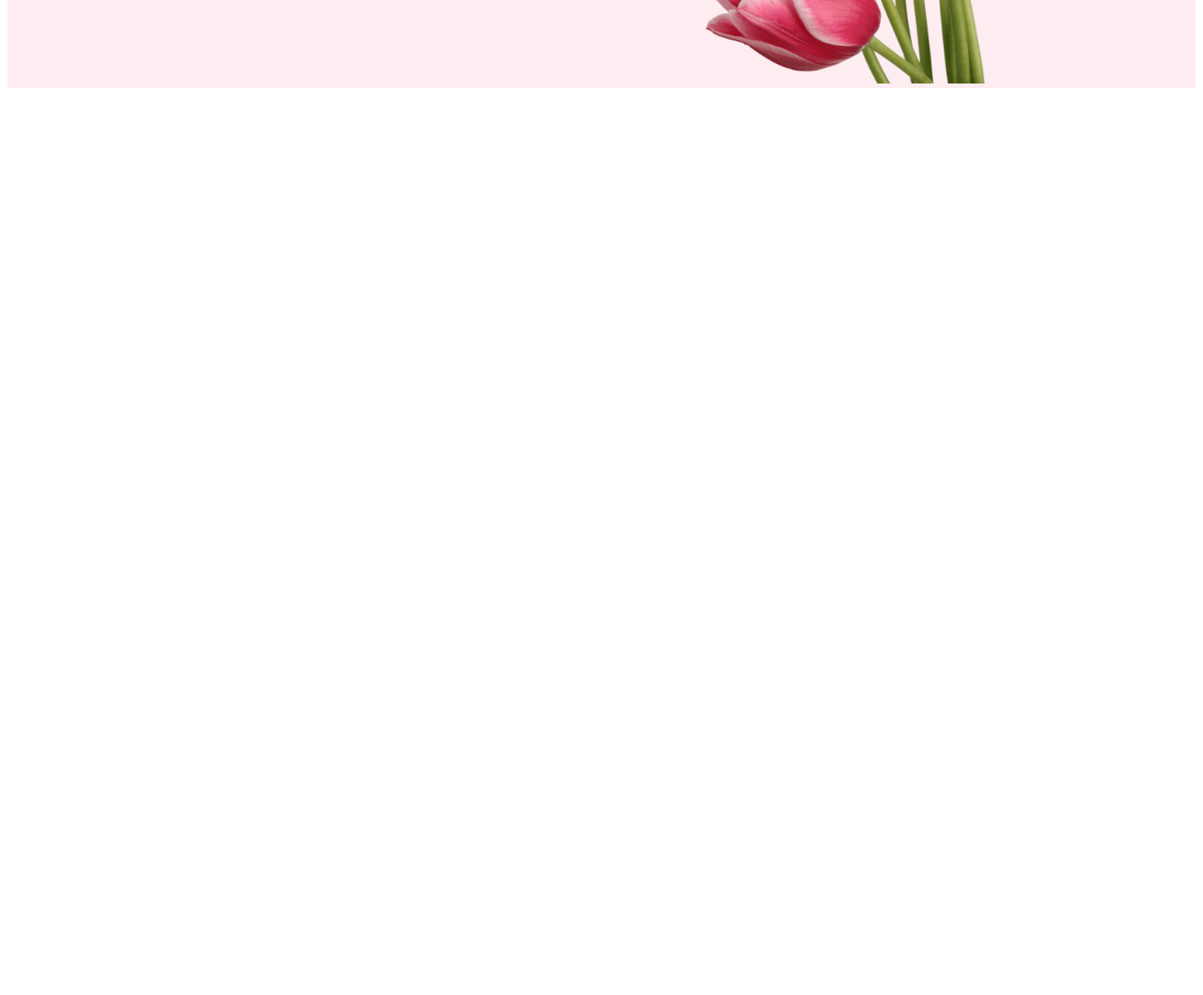
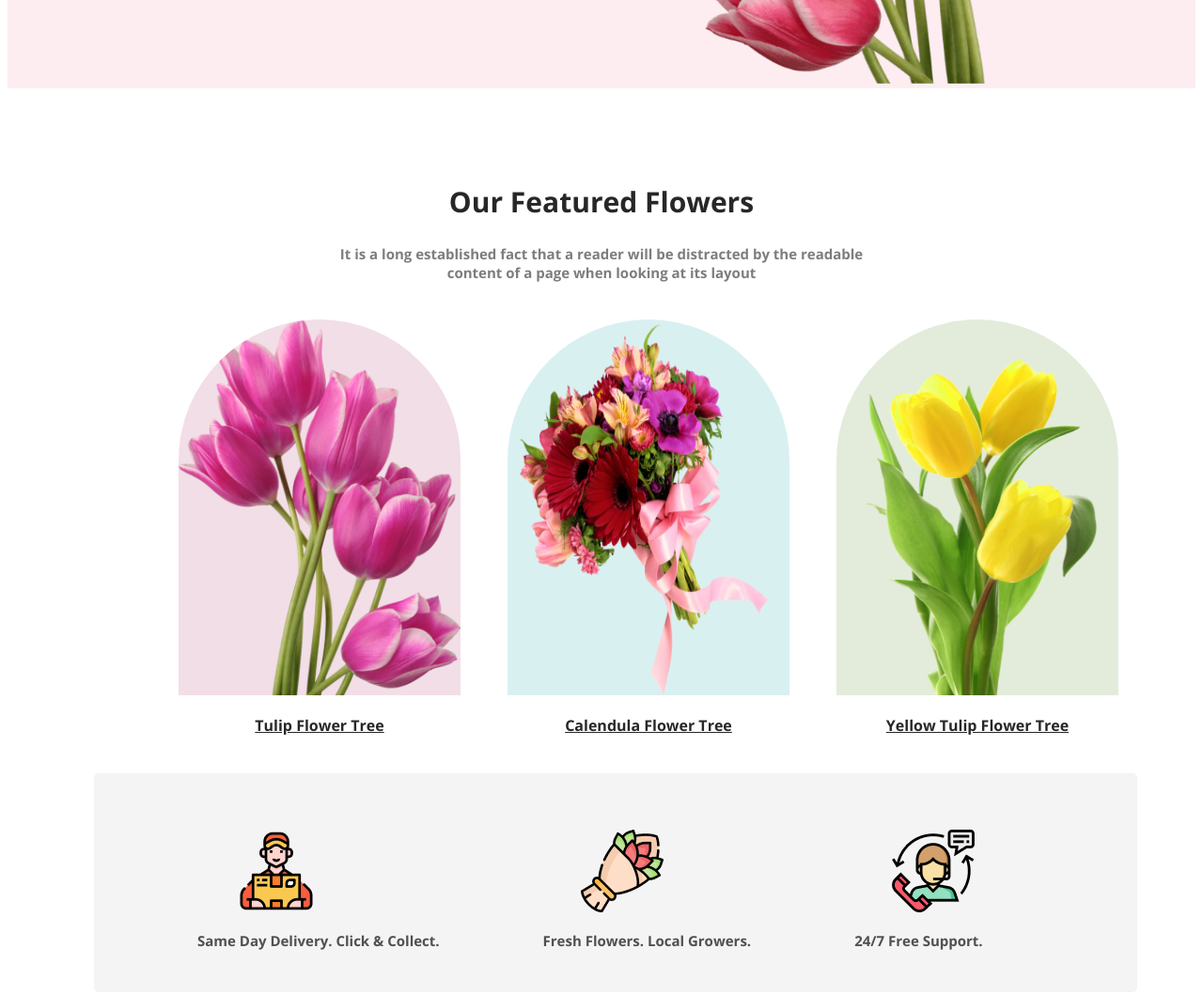
Before and after one commit to munna454/flowers-gallery-assaignment, a plain HTML site: page index.html in a window 1280 px wide. Shown: the part 549-1608 px from the top of the page at 94% size. Before the commit the page ends 800 px from the top, so only its background shows below. Drawn offline with nearby package versions, Linux system fonts and the light colour scheme; a web font is replaced by a local one.

Commit message:
support section added

```diff
--- a/index.html
+++ b/index.html
@@ -31,9 +31,47 @@
         </div>
 
     </header>
+           <!--main section-->
+    <main>
+        <section class="featured-container">
+           <div class="featured-section">
+            <h1 class="section-title">Our Featured Flowers</h1>
+            <p class="featured-description">It is a long established fact that a reader will be distracted by the readable <br>
+                content of a page when looking at its layout</p>
+           </div>
+           <div class="featured-image">
+            <div>
+                <img class="image-1" src="Flower Asset/pngwing 6.png" alt="">
+                <p class="image-description">Tulip Flower Tree</p>
+            </div>
+            <div>
+                <img class="image-2" src="Flower Asset/pngwing 5.png" alt="">
+                <p class="image-description">Calendula Flower Tree</p>
+            </div>
+            <div>
+                <img class="image-3" src="Flower Asset/pngwing 7.png" alt="">
+                <p class="image-description">Yellow Tulip Flower Tree</p>
+            </div>
 
-    <main>
+           </div>
+        </section>
 
+        <section class="support-container">
+            <div class="support-section">
+                <div>
+                    <img class="icon-1" src="Flower Asset/Group 57.png" alt="">
+                    <p class="support-description">Same Day Delivery. Click & Collect.</p>
+                </div>
+                <div>
+                    <img class="icon-2" src="Flower Asset/Group 58.png" alt="">
+                    <p class="support-description">Fresh Flowers. Local Growers.</p>
+                </div>
+                <div>
+                    <img class="icon-3" src="Flower Asset/Group 59.png" alt="">
+                    <p class="support-description">24/7 Free Support.</p>
+                </div>
+            </div>
+        </section>
     </main>
 
     <footer>
--- a/style/flower.css
+++ b/style/flower.css
@@ -45,3 +45,78 @@ header{
     height: 600px;
     padding: 30px 50px 0px;
 }
+/* main section  */
+
+/* featured section*/
+.featured-section{
+    text-align: center;
+    margin-top: 100px;
+}
+.section-title{
+    color: #272727;
+    font-size: 30px;
+}
+.featured-description{
+    color: rgba(39, 39, 39, 0.60);
+    font-size: 15px;
+    margin-top: 15px;
+}
+.featured-image{
+    display: flex;
+    gap: 50px;
+   align-items: center;
+    padding: 20px 10px 20px 120px;
+    margin-top: 20px;
+}
+.image-1{
+    background: rgba(167, 33, 98, 0.15);
+    width: 300px;
+    height: 400px;
+    border-radius: 300px 300px 0px 0px;
+}
+.image-2{
+    background: rgba(5, 151, 160, 0.15);
+    width: 300px;
+    height: 400px;
+    border-radius: 300px 300px 0px 0px;
+
+}
+.image-3{
+    background: rgba(71, 125, 17, 0.15);
+    width: 300px;
+    height: 400px;
+    border-radius: 300px 300px 0px 0px;
+}
+.image-description{
+    color: #272727;
+    text-align: center;
+    text-decoration: underline;
+    margin-bottom: 20px;
+}
+/* support section */
+main{
+    max-width: 1140px;
+    margin: 0px auto;
+}
+.support-container{
+    background-color: rgba(39, 39, 39, 0.05);
+    margin-top: 30px;
+    border-radius: 5px;
+    margin: 0px 0px 20px 30px;
+
+
+}
+.support-section{
+    display: flex;
+    align-items: center;
+
+}
+.icon-1, .icon-2, .icon-3{
+    /* align-items: center; */
+    padding: 60px 30px 0px 150px;
+}
+.support-description{
+    padding: 0px 0px 30px 110px;
+    color: rgba(39, 39, 39, 0.80);
+    font-size: 15px;
+}
```
